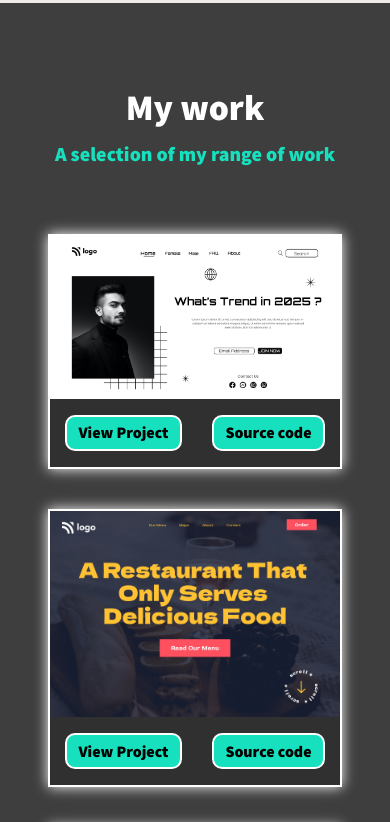
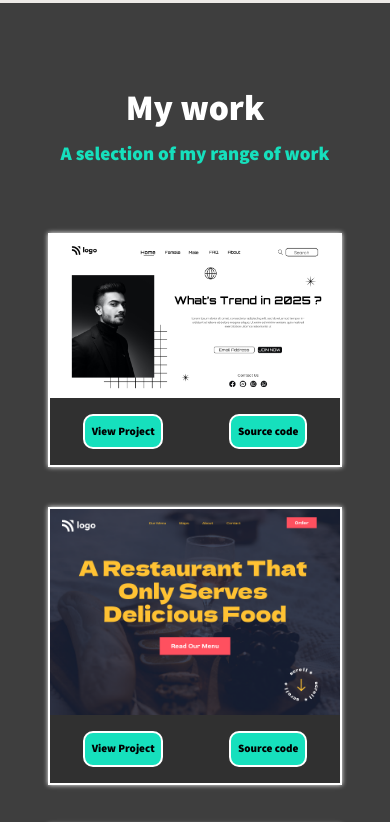
Before and after one commit to pk170970/Portfolio, a plain HTML site: page index.html in a window 390 px wide. Shown: the part 1820-2642 px from the top of the page. Drawn offline with Linux system fonts and the light colour scheme.

Commit message:
some modifications

```diff
--- a/styles.css
+++ b/styles.css
@@ -380,6 +380,7 @@ header>button{
 .my-work>p{
     color:#16e0bd;
     font-weight: var(--fw-bold);
+    font-size: 1.5rem;
 }
 
 .portfolio{
@@ -394,7 +395,7 @@ header>button{
     gap: 1em;
     padding-bottom:1em;
     background-color: #303030;
-    box-shadow: 0em 0em 0.8em white;
+    box-shadow: 0em 0em 0.5em white;
     border: 2px solid white;
     transform: translateY(0px);
     transition: transform 0.2s ease;
@@ -447,6 +448,21 @@ header>button{
     }
   }
 
+  @media (max-width:500px){
+    .my-work p{
+        font-size: 1.2rem;
+        text-align: center;
+    }
+
+    .links a{
+        padding: 0.6em;
+        font-size: 0.7rem;
+    }
+
+    .portfolio__item{
+        box-shadow: 0em 0em 0.3em white;
+    }
+  }
 
 
 /* ---------------------------------footer section--------------------------- */
```
